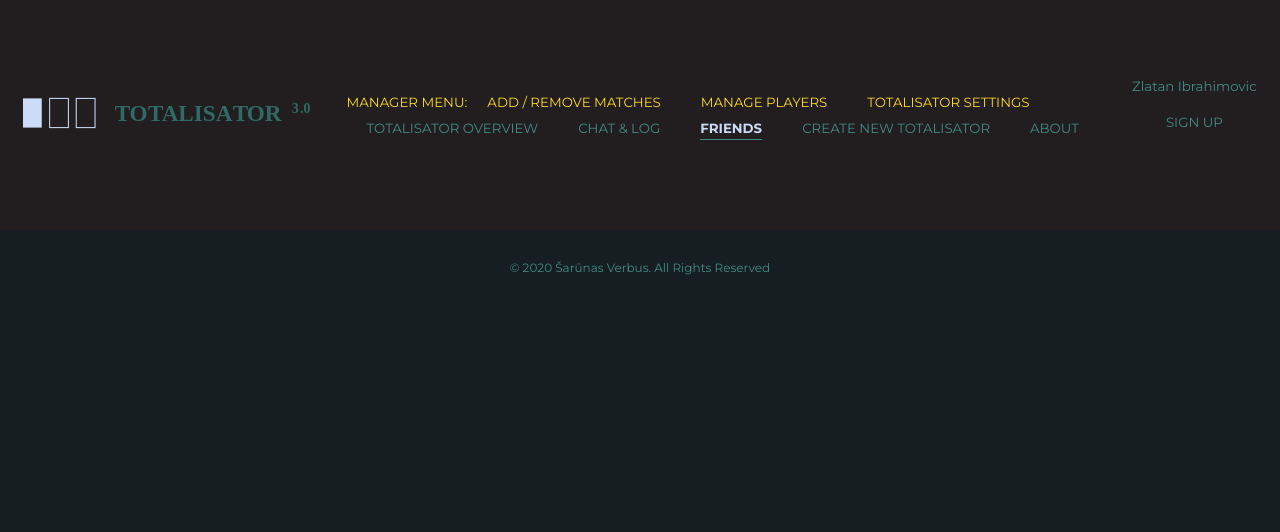
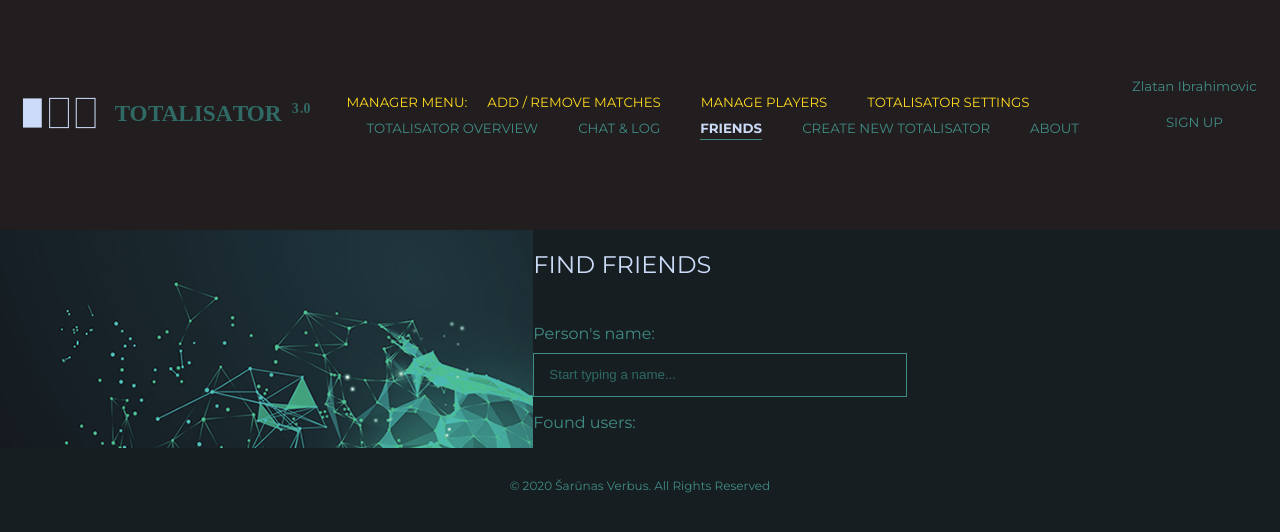
Before and after one commit to verbusharas/totalisator3, a React (Create React App) app in the folder tot-client-side/: page /user/friends in a window 1280 px wide. Shown: the top 532 px of the page. Built offline with nearby package versions, Linux system fonts and the light colour scheme.

Commit message:
implements find users by partial name functionality

```diff
--- a/tot-client-side/package.json
+++ b/tot-client-side/package.json
@@ -15,6 +15,7 @@
     "classnames": "^2.2.6",
     "date-fns": "^2.8.1",
     "formik": "^2.2.6",
+    "lodash": "^4.17.20",
     "prop-types": "^15.7.2",
     "react": "^17.0.1",
     "react-dom": "^17.0.1",
--- a/tot-client-side/src/api/soccersApi.js
+++ b/tot-client-side/src/api/soccersApi.js
@@ -7,3 +7,4 @@ export const fetchManagerPendingMatches = () => HTTP.get("/match/pending");
 export const fetchManagerFinishedMatches = () => HTTP.get("/match/finished");
 export const saveAsMatch = (match) => HTTP.post("/match", match);
 export const saveUser = (user) => HTTP.post("/user", user);
+export const findUsersByPartialName = (partialName) => HTTP.get("/user/find?name=" + partialName);
--- a/tot-client-side/src/components/Content/Content.jsx
+++ b/tot-client-side/src/components/Content/Content.jsx
@@ -6,6 +6,7 @@ import UserRegisterPage from "../../pages/UserRegisterPage/UserRegisterPage";
 import ManageMatchesPage from "../../pages/Manage/ManageMatchesPage";
 import TotalisatorOverviewPage from "../../pages/TotalisatorOverviewPage/TotalisatorOverviewPage";
 import UserLoginPage from "../../pages/UserRegisterPage/UserLoginPage";
+import UserFriendsPage from "../../pages/UserFriendsPage/UserFriendsPage";
 
 export default () => (
             <Switch>
@@ -27,5 +28,8 @@ export default () => (
                 <Route exact path="/user/login">
                     <UserLoginPage/>
                 </Route>
+                <Route exact path="/user/friends">
+                    <UserFriendsPage/>
+                </Route>
             </Switch>
 )
--- /dev/null
+++ b/tot-client-side/src/pages/UserFriendsPage/FoundPersonCard.jsx
@@ -0,0 +1,22 @@
+import _ from "lodash";
+import profilePic from "../../assets/images/profile-small.png"
+
+export default({user, typedPart})=>{
+    const notTypedParts = user.name.toLowerCase().split(typedPart);
+    const splitUser = [<span key={user.id + "typed" + 0} style={{color: "var(--light-teal)"}}>{(notTypedParts[0].toUpperCase())}</span>];
+    for (let i = 1; i <= notTypedParts.length - 1; i++) {
+        splitUser.push(<span key={user.id + "typed" + i} style={{color: "var(--yellow)"}}>{typedPart.toUpperCase()}</span>);
+        splitUser.push(<span key={user.id + "notTyped" + i} style={{color: "var(--light-teal)"}}>{notTypedParts[i].toUpperCase()}</span>);
+    }
+    return (
+        <div className="found-user">
+            <div className="found-user__add">
+                <img src={profilePic} alt="add friend" onClick={()=>alert("add")}/>
+            </div>
+            <div className="found-user__info">
+                <p>{splitUser}</p>
+            </div>
+
+        </div>
+    )
+}
--- /dev/null
+++ b/tot-client-side/src/pages/UserFriendsPage/UserFriendsPage.jsx
@@ -0,0 +1,63 @@
+import {ErrorMessage, Field, Form, Formik} from "formik";
+import Button from "../../components/Forms/Button";
+import {useState} from "react";
+import {findUsersByPartialName, saveUser} from "../../api/soccersApi";
+import _ from "lodash";
+import FoundPersonCard from "./FoundPersonCard";
+
+export default () => {
+
+    const [partialName, setPartialName] = useState("");
+    const [foundUsers, setFoundUsers] = useState({typed: "", users: []});
+
+    const handleOnSubmit = () => {
+        return null;
+    }
+
+    const handleChange = (e) => {
+        let value = e.target.value;
+        setPartialName(value);
+        if (value.length > 2) {
+            findUsersByPartialName(value).then(res => {
+                setFoundUsers({typed: value, users: res.data});
+            }).catch(err => {
+                console.log("Returned -> Error:", err.response.data)
+            });
+        }
+    }
+
+    const renderUser = (user) => {
+        return <FoundPersonCard key={user.id} user={user} typedPart={foundUsers.typed}/>
+    }
+
+    return (
+        <main className="default">
+            <section className="graph-section">
+            </section>
+            <section className="form-section">
+                <article className="form-section__article">
+                    <h2>FIND FRIENDS</h2>
+
+                    <Formik initialValues={{name: ""}}
+                            onSubmit={handleOnSubmit}>
+                        {(props) =>
+                            (
+                                <Form>
+                                    <label>Person's name:</label>
+                                    <Field name="name" id="name" value={partialName} onChange={handleChange}
+                                           placeholder="Start typing a name..." autoComplete="off"/>
+                                    <p>Found users:</p>
+                                    <div className="found-users">
+                                        {foundUsers.users.map(u => renderUser(u))}
+                                    </div>
+
+                                </Form>
+                            )
+                        }
+
+                    </Formik>
+                </article>
+            </section>
+        </main>
+    )
+}
--- a/tot-client-side/src/pages/UserRegisterPage/UserLoginPage.jsx
+++ b/tot-client-side/src/pages/UserRegisterPage/UserLoginPage.jsx
@@ -8,6 +8,8 @@ export default () => {
     const handleOnSubmit = () => {
         return null;
     }
+
+
 
     const validationSchema = Yup.object().shape({
             username: Yup
--- a/tot-client-side/src/style/main.css
+++ b/tot-client-side/src/style/main.css
@@ -11,6 +11,7 @@
 @import "feed-added.css";
 @import "feed-finished.css";
 @import "parallex.css";
+@import "social.css";
 
 
 body {
--- /dev/null
+++ b/tot-client-side/src/style/social.css
@@ -0,0 +1,36 @@
+.found-users{
+    display: flex;
+    flex-wrap: wrap;
+}
+
+.found-user{
+    padding: 5px 20px 5px 20px;
+    margin: 5px;
+    display: flex;
+    width: 200px;
+
+}
+
+.found-user p{
+ margin: 0;
+}
+
+.found-user__add {
+    width: 45px;
+    height: 45px;
+}
+
+.found-user__add img{
+    width: 40px;
+    height: 40px;
+}
+
+.found-user__add img:hover {
+    filter: brightness(2000%);
+    cursor: pointer;
+}
+
+.found-user__info p{
+    font-size: 10pt;
+    margin: 10px;
+}
```
